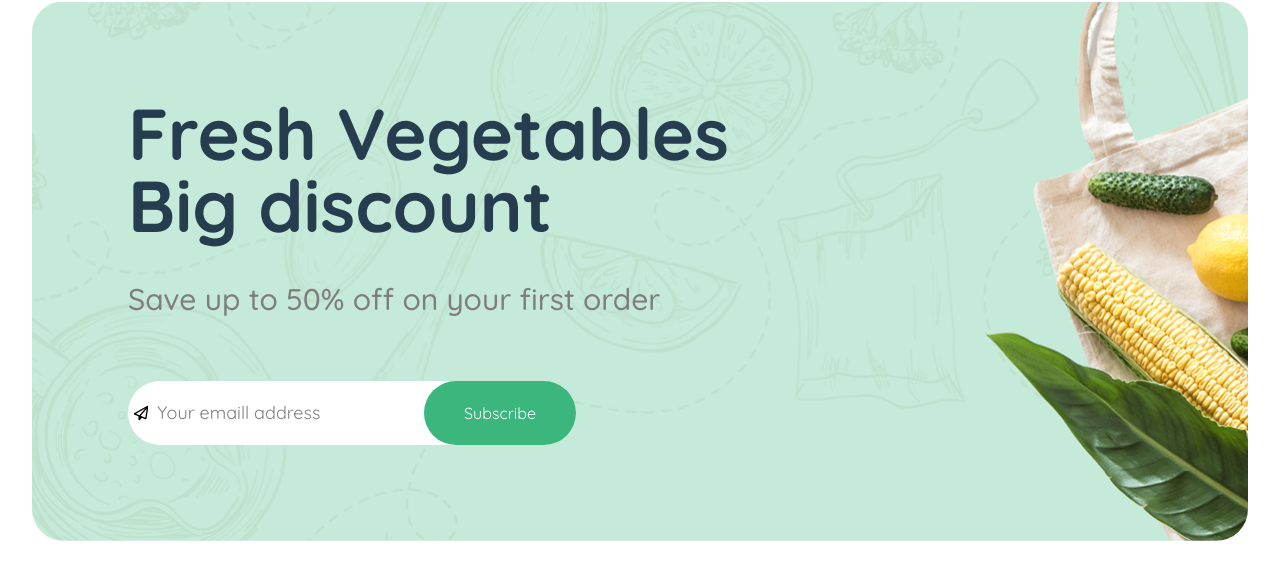
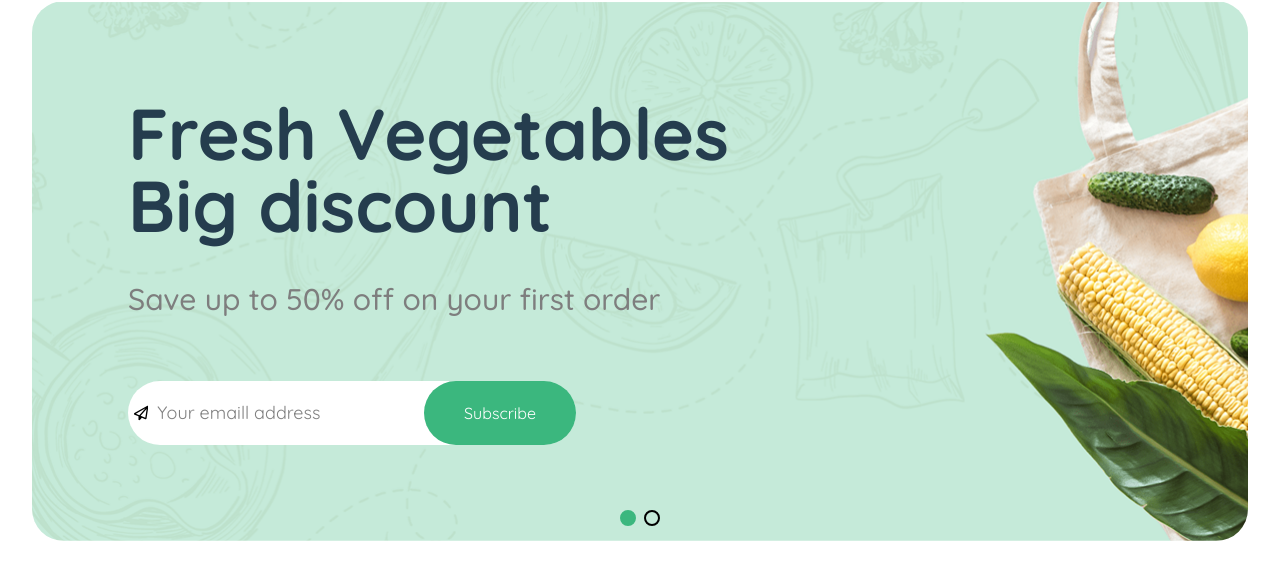
Before and after one commit to shaikhahmeed/Nest-eCommerce, a React (Vite) app: page / in a window 1280 px wide. Shown: the part 284-860 px from the top of the page. Before the commit the page ends 825 px from the top, so only its background shows below. Built offline with nearby package versions, Linux system fonts and the light colour scheme.

Commit message:
banner done

```diff
--- a/package.json
+++ b/package.json
@@ -15,6 +15,8 @@
     "react-dom": "^19.0.0",
     "react-icons": "^5.5.0",
     "react-router": "^7.3.0",
+    "react-slick": "^0.30.3",
+    "slick-carousel": "^1.8.1",
     "tailwindcss": "^4.0.11"
   },
   "devDependencies": {
--- a/src/components/Home/Banner.jsx
+++ b/src/components/Home/Banner.jsx
@@ -1,10 +1,45 @@
 import React from 'react'
 import { FaRegPaperPlane } from 'react-icons/fa6'
+import Slider from "react-slick";
+import "slick-carousel/slick/slick.css";
+
 
 const Banner = () => {
+  const settings = {
+    dots: true,
+    infinite: true,
+    speed: 500,
+    slidesToShow: 1,
+    slidesToScroll: 1,
+    arrows: false,
+    appendDots: dots => (
+      <div style={{position:'absolute',bottom:'15px',width:'100%'}}>
+        <ul className='flex justify-center gap-2 text-[0px]' > {dots} </ul>
+      </div>
+    ),
+    customPaging: i => (
+      <div className='w-4 h-4 rounded-4xl border-2 cursor-pointer'>
+        {i + 1}
+      </div>
+    )
+  };
   return (
-    <section className='pt-7'>
-        <div className="container">
+    <section className='pt-7 pb-10'>
+      <div className='container banner_slider'>
+      <Slider {...settings}>
+        <div>
+        <div className='p-24 rounded-4xl bg-cover bg-no-repeat' style={{ backgroundImage: "url('/banner.png')"}}>
+            <h1 className='text-7xl text-primary font-bold max-w-2xl'>Fresh Vegetables
+            Big discount</h1>
+            <p className='text-3xl text-secondary font-medium pt-10'>Save up to 50% off on your first order</p>
+            <div className='max-w-md  mt-16 flex items-center gap-1 rounded-full  bg-white'>
+                <FaRegPaperPlane className='text-3xl pl-1.5'/>
+                <input type="e-mail" placeholder=' Your emaill address' className='outline-0 w-full rounded-full text-lg'/>
+                <button className='px-10 py-5 bg-brand rounded-full cursor-pointer text-white'>Subscribe</button>
+            </div>
+            </div>
+        </div>
+        <div>
             <div className='p-24 rounded-4xl bg-cover bg-no-repeat' style={{ backgroundImage: "url('/banner.png')"}}>
             <h1 className='text-7xl text-primary font-bold max-w-2xl'>Fresh Vegetables
             Big discount</h1>
@@ -16,6 +51,8 @@ const Banner = () => {
             </div>
             </div>
         </div>
+      </Slider>
+      </div>
     </section>
   )
 }
--- a/src/components/layout/Navigation.jsx
+++ b/src/components/layout/Navigation.jsx
@@ -68,7 +68,7 @@ const Navigation = () => {
           </select>
         </div>
         <div className='w-90% flex gap-96 justify-between border border-brand text-xs'>
-          <input type="text" placeholder='Search for items...' />
+          <input type="text" placeholder='Search for items...' className='outline-0' />
           <button className='cursor-pointer'><FaSearch /></button>
         </div>
       </div>
--- a/src/index.css
+++ b/src/index.css
@@ -12,3 +12,6 @@ body{
     --color-primary:#253D4E;
     --color-secondary:#7E7E7E;
 }
+.banner_slider .slick-dots .slick-active div{
+    @apply bg-brand border-brand
+}
```
Also changed, not shown: 1 other file (tests, documents, lock files or other folders).
